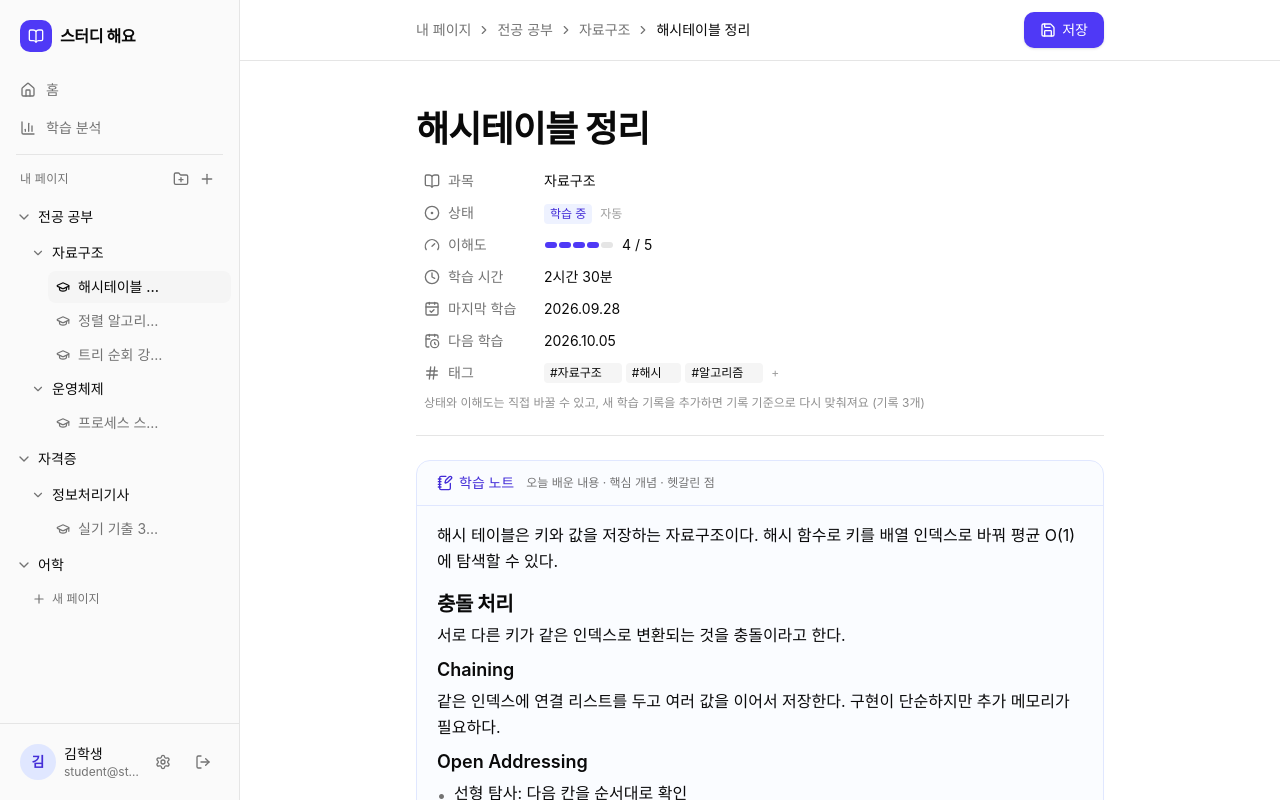
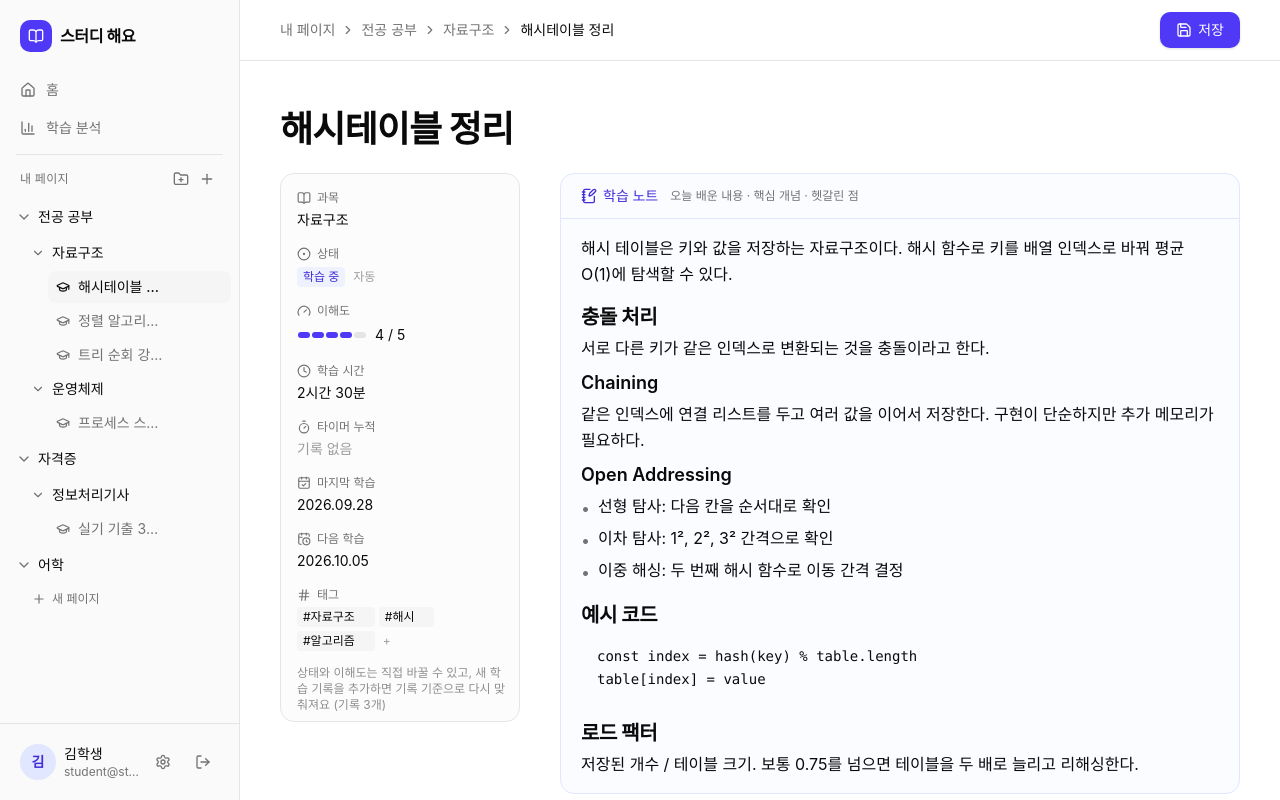
Before and after one commit to StudyHaeYo/StudyHaeYo, a Next.js app: page /record/ds-1 in a window 1280 px wide. Built offline with nearby package versions, Linux system fonts and the light colour scheme.

Commit message:
feat: add session timer and variant row to study page properties
Co-authored-by: jylee2003 <322309275+jylee2003@users.noreply.github.com>

```diff
--- a/components/study-page/page-properties.tsx
+++ b/components/study-page/page-properties.tsx
@@ -9,6 +9,7 @@ import {
   Clock,
   Gauge,
   Hash,
+  Timer,
   X,
   type LucideIcon,
 } from "lucide-react"
@@ -29,6 +30,10 @@ interface PagePropertiesProps {
   onChangeTags: (tags: string[]) => void
   onChangeStatus: (status: PageStatus | null) => void
   onChangeUnderstanding: (understanding: number | null) => void
+  // "inline": label | value rows above the body. "panel": label over value, for the narrow side panel.
+  variant?: "inline" | "panel"
+  // Session timer total for this page, shown only when provided.
+  sessionTime?: ReactNode
 }
 
 export function PageProperties({
@@ -39,8 +44,11 @@ export function PageProperties({
   onChangeTags,
   onChangeStatus,
   onChangeUnderstanding,
+  variant = "inline",
+  sessionTime,
 }: PagePropertiesProps) {
   const [draft, setDraft] = useState("")
+  const Row = variant === "panel" ? PanelRow : InlineRow
   const empty = <span className="text-muted-foreground/70">비어 있음</span>
 
   const addTag = () => {
@@ -117,6 +125,11 @@ export function PageProperties({
         <Row icon={Clock} label="학습 시간">
           {stats.totalDurationMinutes > 0 ? formatDuration(stats.totalDurationMinutes) : empty}
         </Row>
+        {sessionTime !== undefined && (
+          <Row icon={Timer} label="타이머 누적">
+            {sessionTime}
+          </Row>
+        )}
         <Row icon={CalendarCheck} label="마지막 학습">
           {stats.lastStudiedAt ? formatDate(stats.lastStudiedAt) : empty}
         </Row>
@@ -174,7 +187,25 @@ export function PageProperties({
   )
 }
 
-function Row({ icon: Icon, label, children }: { icon: LucideIcon; label: string; children: ReactNode }) {
+interface RowProps {
+  icon: LucideIcon
+  label: string
+  children: ReactNode
+}
+
+function PanelRow({ icon: Icon, label, children }: RowProps) {
+  return (
+    <div className="flex flex-col gap-1 rounded-md px-2 py-2 text-sm transition-colors hover:bg-muted/60">
+      <dt className="flex items-center gap-1.5 text-xs text-muted-foreground">
+        <Icon className="size-3.5" aria-hidden="true" />
+        {label}
+      </dt>
+      <dd className="min-w-0 text-foreground">{children}</dd>
+    </div>
+  )
+}
+
+function InlineRow({ icon: Icon, label, children }: RowProps) {
   return (
     <div className="flex min-h-8 items-center gap-2 rounded-md px-2 py-1 text-sm transition-colors hover:bg-muted/60">
       <dt className="flex w-28 shrink-0 items-center gap-2 text-muted-foreground">
--- /dev/null
+++ b/components/study-page/page-session-time.tsx
@@ -0,0 +1,31 @@
+"use client"
+
+import { formatDuration, useStudySession } from "@/lib/study-session"
+import { useNowEverySecond } from "@/hooks/use-session-clock"
+
+// Total time the study timer has tracked on this page (finished sessions + the running one).
+// Isolated so the per-second tick only re-renders this value, not the whole page.
+export function PageSessionTime({ pageId }: { pageId: string }) {
+  const { log, segments, openSegment } = useStudySession()
+  const now = useNowEverySecond()
+
+  let ms = 0
+  for (const session of log) for (const seg of session.segments) if (seg.pageId === pageId) ms += seg.end - seg.start
+  for (const seg of segments) if (seg.pageId === pageId) ms += seg.end - seg.start
+  const live = openSegment?.pageId === pageId
+  if (live && now !== null) ms += Math.max(0, now - openSegment.start)
+
+  if (ms <= 0) return <span className="text-muted-foreground/70">{live ? "측정 중" : "기록 없음"}</span>
+
+  return (
+    <span className="inline-flex items-center gap-1.5">
+      {formatDuration(ms)}
+      {live && (
+        <span className="inline-flex items-center gap-1 text-xs text-indigo-700">
+          <span className="size-1.5 animate-pulse rounded-full bg-indigo-600" aria-hidden="true" />
+          측정 중
+        </span>
+      )}
+    </span>
+  )
+}
--- a/components/study-page/study-page-view.tsx
+++ b/components/study-page/study-page-view.tsx
@@ -10,6 +10,7 @@ import { clearRecordPrefill, useStudySession } from "@/lib/study-session"
 import { useTodayISO } from "@/hooks/use-today"
 import { PageProperties } from "@/components/study-page/page-properties"
 import { StudyHistory } from "@/components/study-page/study-history"
+import { PageSessionTime } from "@/components/study-page/page-session-time"
 import { AiToolsSection } from "@/components/record/ai-tools-section"
 
 // The single page UI: seeded pages and user-created pages both render here.
@@ -60,10 +61,58 @@ export function StudyPageView({ pageId }: { pageId: string }) {
     }))
   }
 
+  // Same pieces for every page type; layout.frame only decides where they are placed.
+  const twoColumn = layout.frame === "two-column"
+
+  const renderProperties = (variant: "inline" | "panel") => (
+    <PageProperties
+      variant={variant}
+      subjectName={subject?.name ?? path.at(-1)?.name ?? "내 페이지"}
+      stats={stats}
+      recordCount={page.studyRecords.length}
+      tags={page.tags}
+      sessionTime={twoColumn ? <PageSessionTime pageId={page.id} /> : undefined}
+      onChangeTags={(tags) => updatePage(page.id, (p) => ({ ...p, tags }))}
+      onChangeStatus={(status) =>
+        updatePage(page.id, ({ status: _prev, ...rest }) => (status ? { ...rest, status } : rest))
+      }
+      onChangeUnderstanding={(understanding) =>
+        updatePage(page.id, ({ understanding: _prev, ...rest }) => (understanding ? { ...rest, understanding } : rest))
+      }
+    />
+  )
+
+  const renderBody = () => (
+    <Body blocks={page.blocks} onChange={(blocks) => updatePage(page.id, (p) => ({ ...p, blocks }))} />
+  )
+
+  const renderStudyArea = () => (
+    <>
+      <div className="mb-8 mt-16 flex items-center gap-3">
+        <hr className="flex-1 border-border" />
+        <StudyFeaturesMenu locked={layout.studyControl === "locked"} onDisable={() => setStudyEnabled(false)} />
+      </div>
+      <div className="flex flex-col gap-12">
+        <StudyHistory
+          pageId={page.id}
+          records={page.studyRecords}
+          onAdd={handleAddRecord}
+          onUpdate={handleUpdateRecord}
+          onDelete={handleDeleteRecord}
+          prefill={pagePrefill}
+          onPrefillDone={clearRecordPrefill}
+        />
+        <AiToolsSection />
+      </div>
+    </>
+  )
+
   return (
     <div className="flex flex-col">
       <header className="sticky top-0 z-10 border-b border-border bg-background/95 backdrop-blur">
-        <div className="mx-auto flex max-w-3xl items-center justify-between gap-4 px-6 py-3 lg:px-10">
+        <div
+          className={`mx-auto flex items-center justify-between gap-4 px-6 py-3 lg:px-10 ${twoColumn ? "max-w-6xl" : "max-w-3xl"}`}
+        >
           <nav aria-label="breadcrumb" className="flex min-w-0 items-center gap-1.5 text-sm">
             <span className="shrink-0 text-muted-foreground">내 페이지</span>
             {path.map((node) => (
@@ -94,7 +143,9 @@ export function StudyPageView({ pageId }: { pageId: string }) {
         </div>
       </header>
 
-      <article className="mx-auto flex w-full max-w-3xl flex-col px-6 pb-24 pt-12 lg:px-10">
+      <article
+        className={`mx-auto flex w-full flex-col px-6 pb-24 pt-12 lg:px-10 ${twoColumn ? "max-w-6xl" : "max-w-3xl"}`}
+      >
         <label htmlFor="page-title" className="sr-only">
           페이지 제목
         </label>
@@ -107,29 +158,27 @@ export function StudyPageView({ pageId }: { pageId: string }) {
           className="w-full bg-transparent text-4xl font-bold tracking-tight text-foreground outline-none placeholder:text-muted-foreground/40"
         />
 
-        {layout.studyOn && (
-          <div className="mt-4">
-            <PageProperties
-              subjectName={subject?.name ?? path.at(-1)?.name ?? "내 페이지"}
-              stats={stats}
-              recordCount={page.studyRecords.length}
-              tags={page.tags}
-              onChangeTags={(tags) => updatePage(page.id, (p) => ({ ...p, tags }))}
-              onChangeStatus={(status) =>
-                updatePage(page.id, ({ status: _prev, ...rest }) => (status ? { ...rest, status } : rest))
-              }
-              onChangeUnderstanding={(understanding) =>
-                updatePage(page.id, ({ understanding: _prev, ...rest }) =>
-                  understanding ? { ...rest, understanding } : rest,
-                )
-              }
-            />
+        {twoColumn ? (
+          <div className="mt-6 flex flex-col gap-8 lg:flex-row lg:items-start lg:gap-10">
+            <aside
+              aria-label="학습 정보"
+              className="rounded-xl border border-border bg-muted/30 p-2 lg:sticky lg:top-20 lg:w-60 lg:shrink-0"
+            >
+              {renderProperties("panel")}
+            </aside>
+            <div className="flex min-w-0 flex-1 flex-col">
+              {renderBody()}
+              {renderStudyArea()}
+            </div>
           </div>
+        ) : (
+          <>
+            {layout.studyOn && <div className="mt-4">{renderProperties("inline")}</div>}
+            <hr className="my-6 border-border" />
+            {renderBody()}
+            {layout.studyOn && renderStudyArea()}
+          </>
         )}
-
-        <hr className="my-6 border-border" />
-
-        <Body blocks={page.blocks} onChange={(blocks) => updatePage(page.id, (p) => ({ ...p, blocks }))} />
 
         {!layout.studyOn && (
           <>
@@ -163,29 +212,6 @@ export function StudyPageView({ pageId }: { pageId: string }) {
           </>
         )}
 
-        {layout.studyOn && (
-          <>
-            <div className="mb-8 mt-16 flex items-center gap-3">
-              <hr className="flex-1 border-border" />
-              <StudyFeaturesMenu
-                locked={layout.studyControl === "locked"}
-                onDisable={() => setStudyEnabled(false)}
-              />
-            </div>
-            <div className="flex flex-col gap-12">
-              <StudyHistory
-                pageId={page.id}
-                records={page.studyRecords}
-                onAdd={handleAddRecord}
-                onUpdate={handleUpdateRecord}
-                onDelete={handleDeleteRecord}
-                prefill={pagePrefill}
-                onPrefillDone={clearRecordPrefill}
-              />
-              <AiToolsSection />
-            </div>
-          </>
-        )}
       </article>
     </div>
   )
--- a/lib/templates.ts
+++ b/lib/templates.ts
@@ -84,6 +84,8 @@ export interface PageLayout {
   studyOn: boolean
   // "locked": study is always on (menu shows a notice), "toggle": the user can turn it off.
   studyControl: "locked" | "toggle"
+  // Placement only (same data either way): "two-column" = 속성 사이드 패널 + 본문, "single-column" = 본문 위에 속성.
+  frame: "two-column" | "single-column"
 }
 
 // What a page renders comes only from its template definition plus its own study flag.
@@ -94,6 +96,7 @@ export function resolvePageLayout(page: PageLike): PageLayout {
     Body: template.bodyTemplate,
     studyOn: isStudyOn(page),
     studyControl: template.studyMode === "locked-on" ? "locked" : "toggle",
+    frame: template.studyMode === "locked-on" ? "two-column" : "single-column",
   }
 }
 
```
